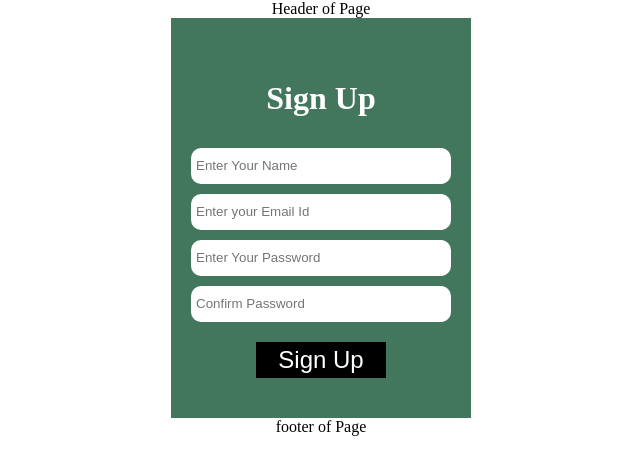
After one commit to murarigodara/codeial, a Node server app: page /users/sign-up in a window 1280 px wide. The commit adds this page. Shown: the top 475 px of the page, without its empty margins (319-959 px from the left). Run offline with Node 20, Linux system fonts and the light colour scheme; some libraries are stand-ins or nearby versions.

Commit message:
created sign up functionality

```diff
--- /dev/null
+++ b/assets/css/signup.css
@@ -0,0 +1,39 @@
+.sign-up-container{
+    width: 300px;
+    height: 400px;
+    margin: auto;
+    display: flex;
+    flex-direction: column;
+    justify-content: center;
+    align-items: center;
+    background-color: rgb(67 119 93);
+    text-align: left;
+}
+.sign-up-container h1{
+    color:white
+}
+.sign-up-form{
+    display: flex;
+    flex-direction: column;
+    flex-wrap: wrap;
+    align-items: center;
+    justify-content: center;
+}
+.sign-up-form input{
+    width: 250px;
+    margin-top: 10px;
+    height: 26px;
+    border-radius: 10px;
+    padding: 5px;
+    border: none;
+}
+.sign-up-form button{
+    width: 130px;
+    height: 36px;
+    margin-top: 20px;
+    font-size: 24px;
+    border: none;
+    color: white;
+    background-color: black;
+
+}
--- a/controllers/home_controllers.js
+++ b/controllers/home_controllers.js
@@ -1,3 +1,5 @@
 module.exports.home=function(req,res){
+    console.log(req.cookies);
+    res.cookie('userid','3');
     return res.render('home',{title:"home"});
 };
--- a/controllers/users_controllers.js
+++ b/controllers/users_controllers.js
@@ -1,3 +1,39 @@
+const { render } = require("ejs");
+const { model } = require("mongoose");
+const User=require('../models/user');
 module.exports.profile=function(req,res){
    return res.render('users',{title:'users'});
 };
+
+//render the sign up data and page
+module.exports.signUp=function(req,res){
+   res.render('user_sign_up',{title:"SignUp"});
+}
+//render the sign in page
+module.exports.signIn=function(req,res){
+   res.render('user_sign_in',{title:"signin"});
+}
+//get data and  create users
+module.exports.create=function(req,res){
+   if(req.body.password!=req.body.confirm_password){
+      res.redirect('back');
+      return;
+   }
+   user=User.findOne({email:req.body.email},function(error,user){
+      if(error){console.log("error in finding user in database"); return; }
+      if(user){
+         console.log("user is laready exist");
+         res.redirect('/users/sign-in');
+      }
+      if(!user){
+         User.create(req.body);
+         console.log("User is added successfull to database");
+         res.redirect('/users/sign-in');
+      }
+   })
+};
+//get sign in data and create session
+module.exports.createSession=function(req,res){
+   console.log(req.body);
+   res.end("user is logined In");
+};
--- a/index.js
+++ b/index.js
@@ -1,16 +1,33 @@
 const express=require('express');
+const cookieParser=require('cookie-parser'); // cookie-parse libray used to edit cookie in server
 const app=express();
+
 const port=8000;
+
+// express. urlencoded() is a method inbuilt in express
+// to recognize the incoming Request Object as strings or arrays.
+// This method is called as a middleware in your application
+app.use(express.urlencoded());
+
+//call cookie-parser for use
+app.use(cookieParser());
+//require layout library
 const expresslayouts=require('express-ejs-layouts');
 
+//adding darabase to it
+const db=require('./config/mongoose');
 
+
+//add static files to server
 app.use(express.static('./assets'));
 
 //we use layouts before routes because routes can use layouts
 app.use(expresslayouts);
+
 //we exract style and script from sub pages into layouts
 app.set('layout extractStyles',true);
 app.set('layout extractScripts',true);
+
 //use express route
 app.use('/',require('./routes'));
 
--- a/package.json
+++ b/package.json
@@ -13,8 +13,10 @@
   "author": "godara",
   "license": "ISC",
   "dependencies": {
+    "cookie-parser": "^1.4.6",
     "ejs": "^3.1.8",
     "express": "^4.18.1",
-    "express-ejs-layouts": "^2.5.1"
+    "express-ejs-layouts": "^2.5.1",
+    "mongoose": "^6.4.4"
   }
 }
--- a/routes/index.js
+++ b/routes/index.js
@@ -7,5 +7,4 @@ router.use('/users',require('./users'));
 
 
 
-
 module.exports=router;
--- a/routes/post.js
+++ /dev/null
@@ -1,6 +0,0 @@
-const express=require('express');
-const router=express.Router();
-const postController=require('../controllers/post_controllers');
-router.get('/post',postController.post);
-
-module.exports=router;
--- /dev/null
+++ b/views/user_sign_up.ejs
@@ -0,0 +1,11 @@
+<link rel="stylesheet" href="/css/signup.css">
+<div class="sign-up-container">
+    <h1>Sign Up</h1>
+    <form action="/users/create" method="post" class="sign-up-form">
+        <input type="text" name="name" placeholder="Enter Your Name" required>
+        <Input type="email" name="email" placeholder="Enter your Email Id" required>
+        <input type="Password" name="password" placeholder="Enter Your Password" required>
+        <input type="Password" name="confirm_password" placeholder="Confirm Password" required>
+        <button type="submit">Sign Up</button>
+    </form>
+</div>
```
Also changed, not shown: config/mongoose.js (added, +8 -0 lines), models/user.js (added, +26 -0 lines), routes/users.js (+7 -1 lines), views/layout.ejs (+8 -0 lines), views/user_sign_in.ejs (added, +9 -0 lines), 1 other file.
